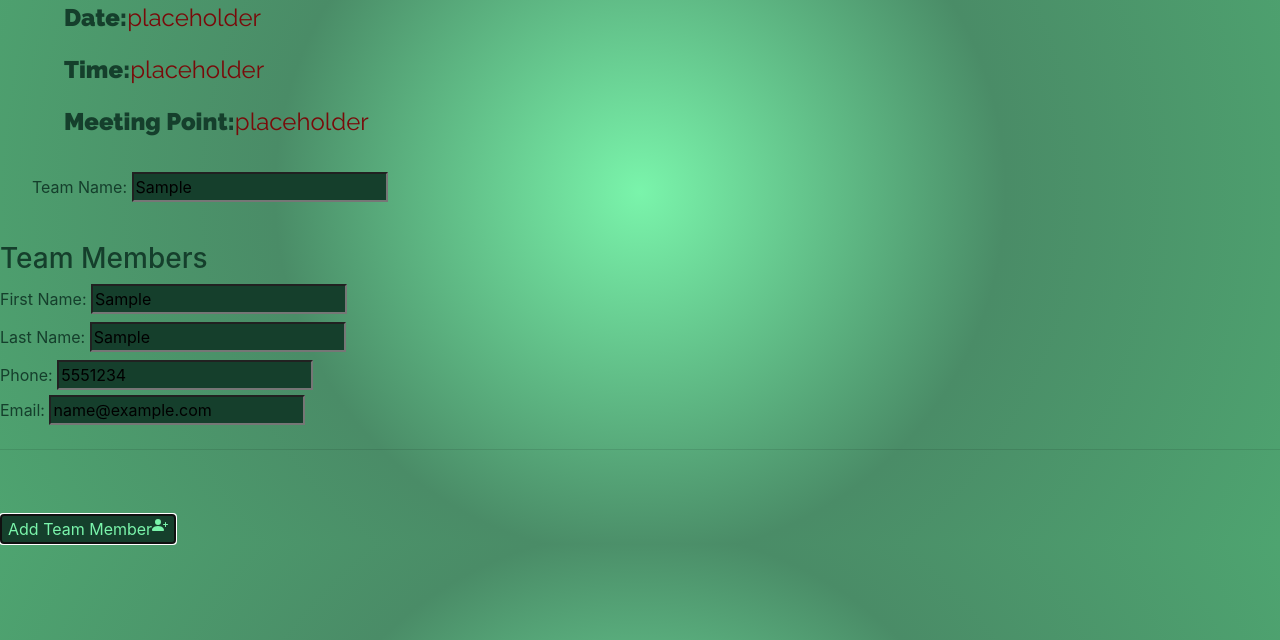
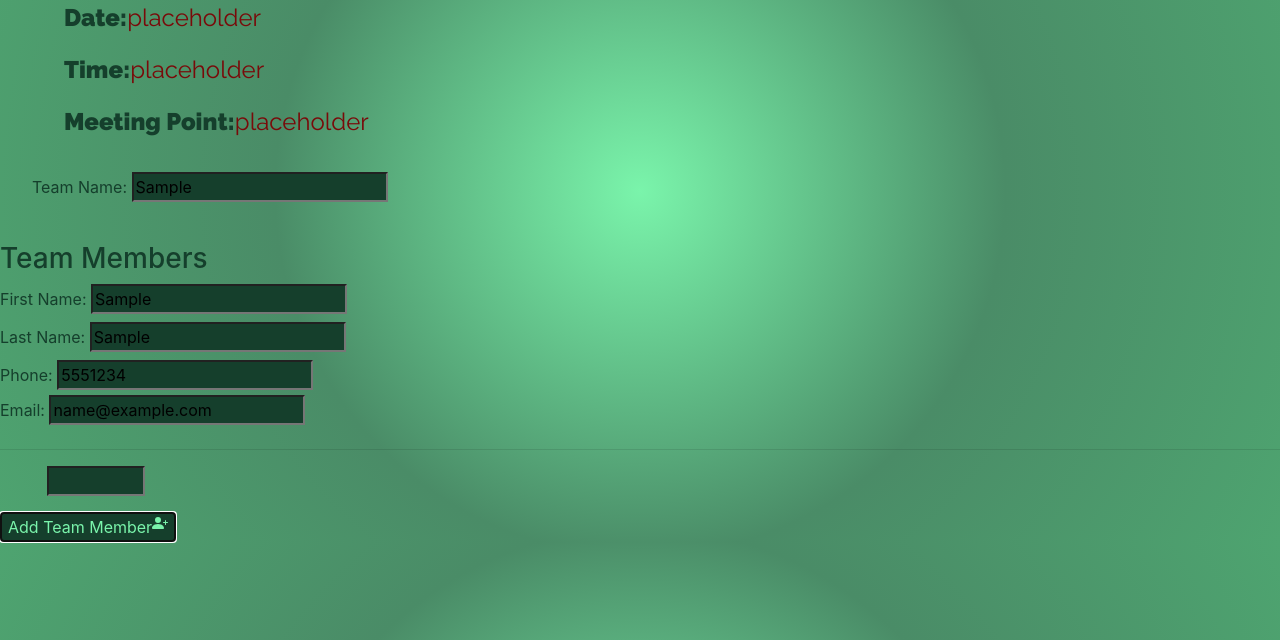
Before and after one commit to KeryLong/CommunityCleanup, a website: page volunteerForm.html in a window 1280 px wide. Both pictures are taken after typing "Sample", "Sample", "Sample", "Sample", "5551234", "name@example.com" into the empty fields and a click on the button "Add Team Member". Shown: the part 160-800 px from the top of the page. Drawn offline with nearby package versions, Linux system fonts and the light colour scheme.

Commit message:
input add with Greg

```diff
--- a/script.js
+++ b/script.js
@@ -1,13 +1,17 @@
 
 
-function addTeamMembers(){
+function addTeamMembers() {
   let appendDiv = document.getElementById("addTeamMemberDiv");
-  let textNode=document.createTextNode('ihkjhkjhkjhh');
-  appendDiv.appendChild('ihkjhkjhkjhh')
+  let firstName = document.createElement("input");
+
+  firstName.setAttribute('type', 'text');
+  firstName.setAttribute
+  appendDiv.appendChild(firstName);
+}
 //   let firstName = document.createElement("input");
 
 
 //   firstName.setAttribute('type', 'text');
+
 //   appendDiv.appendChild(firstName);
 //   document.getElementsByTagName("input").placeholder = "Team member first name";
-}
--- a/styles.css
+++ b/styles.css
@@ -97,4 +97,8 @@ input{
 
     .additionalTeamMembers{
         display: flex;
+        flex-direction: column;
+        max-width: 10%;
+        margin-top:0.5em;
+        margin-bottom:1em;
     }
```
